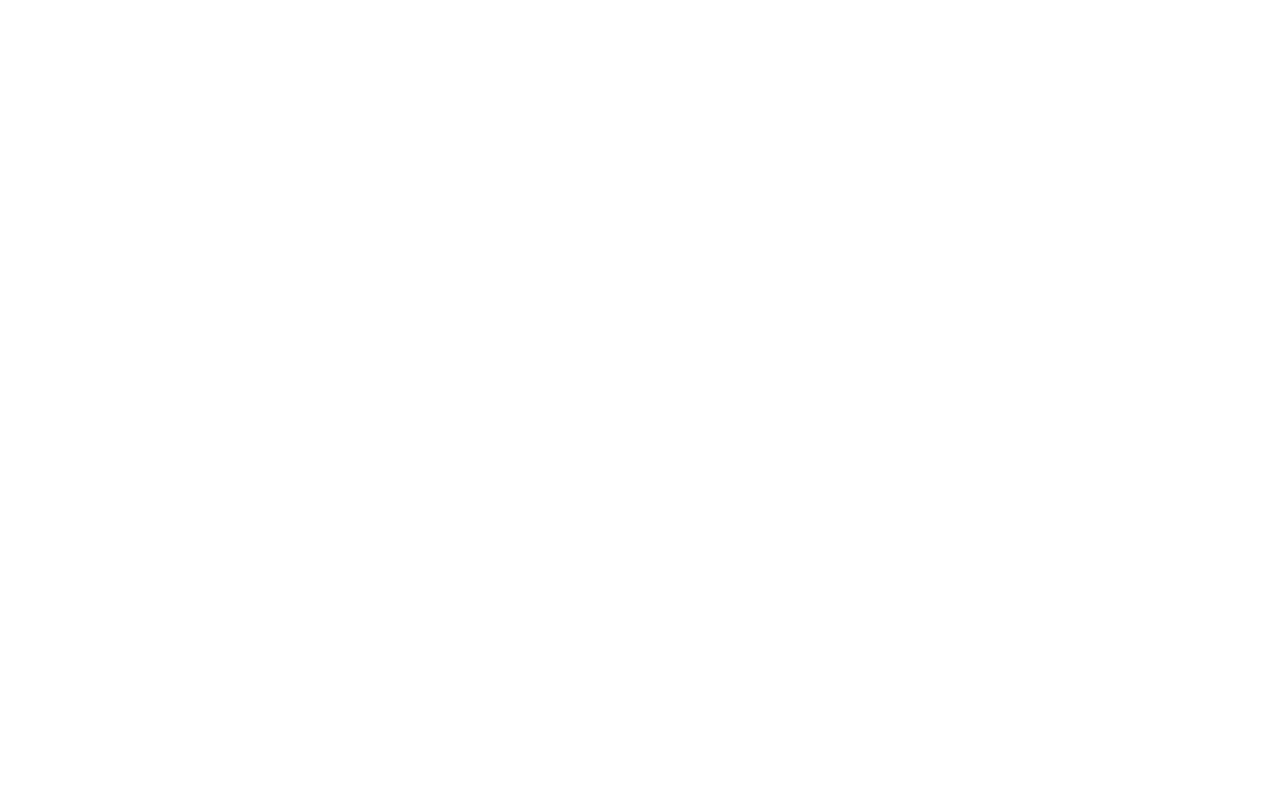
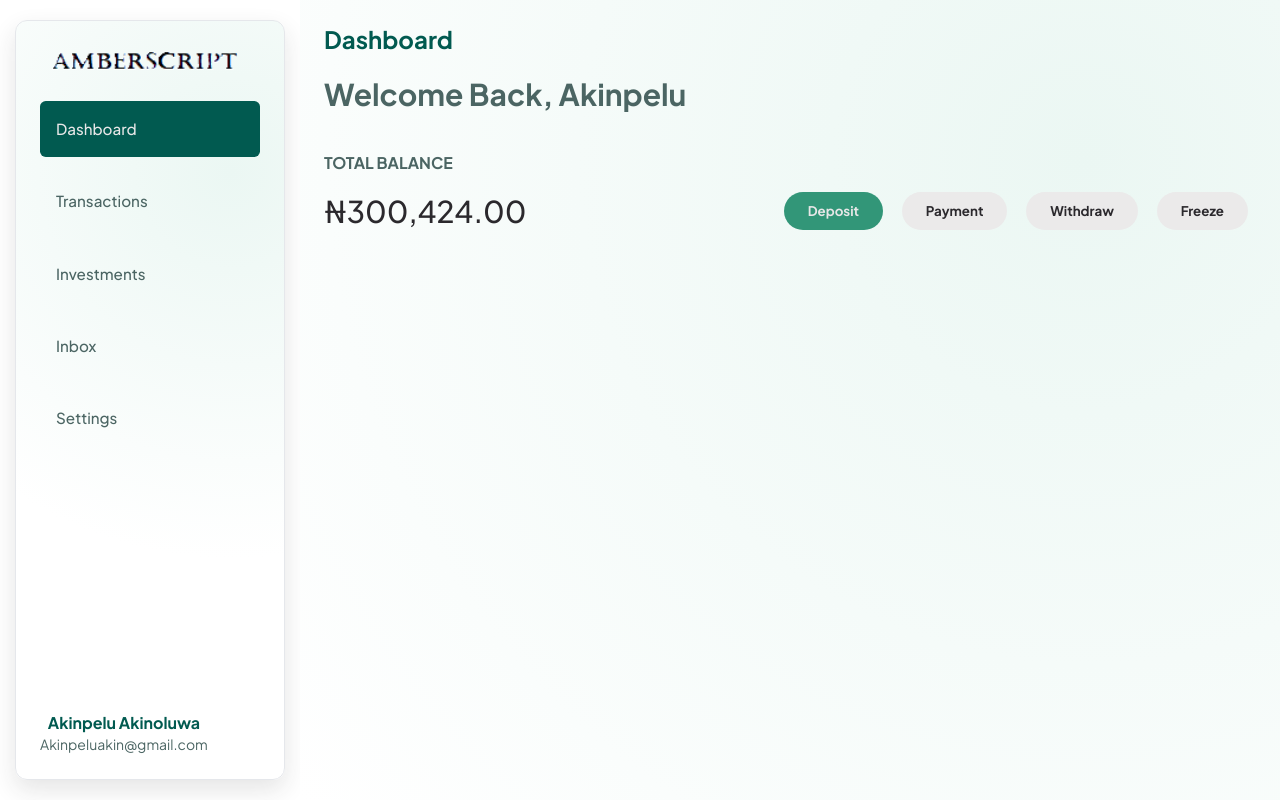
Before and after one commit to James-Adebayo/amberscript, a PHP site: page /wallet/ in a window 1280 px wide. Before the commit the page is empty. Run offline with PHP 8.4, Linux system fonts and the light colour scheme; some web fonts are replaced.

Commit message:
added wallet and tasks

```diff
--- a/frontend/assets/css/styles.css
+++ b/frontend/assets/css/styles.css
@@ -7,6 +7,7 @@
     --color-bg-secondary: #f6f5f4;
     --color-text-primary: #2b292d;
     --color-text-secondary: #4b6563;
+    --color-text-white: #e7e7e7;
 
     --color-primary: #015a50;
     --color-primary-hover: #004d44;
--- a/frontend/tasks/index.html
+++ b/frontend/tasks/index.html
@@ -18,7 +18,7 @@
                         Earn Money From <span class="text-gradient">secure, high-quality</span> Transcription, Camera Rolls & <span class="text-serif-italic">Conversations</span>
                     </h1>
                     <p class="hero-subtitle">
-                        Get paid for your everyday conversations, videos and photos. Join hundreds of thousands of contributors alreast earning with AmberScript.
+                        Get paid for your everyday conversations, videos and photos. Join hundreds of thousands of contributors already earning with AmberScript.
                     </p>
                     <div class="hero-buttons">
                         <a href="#tasks" class="btn btn-primary">Start earning</a>
--- a/frontend/wallet/index.html
+++ b/frontend/wallet/index.html
@@ -3,9 +3,48 @@
 <head>
     <meta charset="UTF-8">
     <meta name="viewport" content="width=device-width, initial-scale=1.0">
+    <link rel="stylesheet" href="style.css">
     <title>Wallet</title>
 </head>
 <body>
+    <!-- Side bar -->
+    <aside>
+        <div class="aside-container">
+            <div class="logo" onclick="window.location.href = '/'" style="cursor: pointer;"><img src="/frontend/assets/images/logo/logo-t.png" alt="AmberScript logo"></div>
+            <nav>
+                <a href="#" class="nav-link active">Dashboard</a>
+                <a href="#" class="nav-link">Transactions</a>
+                <a href="#" class="nav-link">Investments</a>
+                <a href="#" class="nav-link">Inbox</a>
+                <a href="#" class="nav-link">Settings</a>
+            </nav>
+            <a href="#" class="footer">
+                <h4>Akinpelu Akinoluwa</h4>
+                <p>Akinpeluakin@gmail.com</p>
+            </a>
+        </div>
+    </aside>
 
+    <!-- Main -->
+    <main>
+        <section class="page-title"><h2>Dashboard</h2></section>
+        <section class="account-user">
+            <div class="greetings">Welcome Back, <span class="username">Akinpelu</span></div>
+        </section>
+        <section class="account-detail">
+            <div class="account-header">
+                <p class="total-balance-sign">Total Balance</p>
+                <div class="account-balance">
+                    <p class="balance"><span class="currency">₦</span><span class="balance-value">300,424.00</span></p>
+                    <div class="balance-action">
+                        <button class="account-action-button">Deposit</button>
+                        <button class="account-action-button">Payment</button>
+                        <button class="account-action-button">Withdraw</button>
+                        <button class="account-action-button">Freeze</button>
+                    </div>
+                </div>
+            </div>
+        </section>
+    </main>
 </body>
 </html>
--- /dev/null
+++ b/frontend/wallet/style.css
@@ -0,0 +1,123 @@
+@import url("/frontend/assets/css/styles.css");
+
+aside
+{
+    width: 300px;
+    overflow: hidden;
+    height: 100%;
+    position: fixed;
+    display: flex;
+    align-items: center;
+    justify-content: center;
+    min-height: 100%;
+
+}
+
+.aside-container
+{
+    box-shadow: var(--shadow-lg);
+    height: 95%;
+    position: relative;
+    padding: 1.5rem;
+    width: calc(290px - 20px);
+    border: 1px solid var(--color-border-light);
+    border-radius: 0.75rem;
+    background: radial-gradient(circle at 80% 20%, var(--color-accent-light) 0%, var(--color-bg-primary) 60%);
+}
+.aside-container nav
+{
+    all: unset;
+    display: flex;
+    flex-direction: column;
+    gap: 1rem;
+    margin: 1.5rem 0;
+}
+
+.aside-container nav a
+{
+    font-weight: 500;
+    color: var(--color-text-secondary);
+    padding: 1rem;
+    border-radius: 0.36rem;
+}
+.aside-container nav a:hover
+{
+    background: var(--color-primary);
+    color: var(--color-text-white);
+}
+.aside-container nav a.active
+{
+    background: var(--color-primary);
+    color: var(--color-text-white);
+}
+.aside-container .footer
+{
+    position: absolute;
+    bottom: 1.5rem;
+    text-align: center;
+}
+
+.aside-container .footer p
+{
+    font-size: 14px;
+    color: var(--color-text-secondary);
+}
+
+main
+{
+    width: calc(100% - 300px);
+    position: absolute;
+    right: 0;
+    top: 0;
+    height: 100%;
+    padding: 1.5rem;
+    display: flex;
+    gap: 1rem;
+    flex-direction: column;
+    background: radial-gradient(circle at 80% 20%, var(--color-accent-light) 0%, var(--color-bg-primary) 100%);
+}
+
+.account-user
+{
+    font-weight: bold;
+    font-size: 30px;
+    color: var(--color-text-secondary);
+}
+.total-balance-sign
+{
+    text-transform: uppercase;
+    color: var(--color-text-secondary);
+    font-weight: bold;
+    margin-top: 1rem;
+}
+.account-balance
+{
+    display: flex;
+    align-items: center;
+    justify-content: space-between;
+    margin-top: 0.7rem;
+}
+.balance
+{
+    font-size: 30px;
+    color: var(--color-text-primary);
+    font-weight: 500;
+}
+.account-balance .account-action-button
+{
+    padding: 0.8em 1.5rem;
+    background: rgb(235, 234, 234);
+    color: var(--color-text-primary);
+    border-radius: 1.5rem;
+    font-weight: 700;
+    margin: 0 0.5rem;
+}
+.account-balance .account-action-button:first-child{
+    background: var( --color-accent);
+    color: var(--color-text-white);
+}
+.account-balance .account-action-button:hover
+{
+    background: var(--color-primary-hover);
+    color: var(--color-text-white);
+}
```
